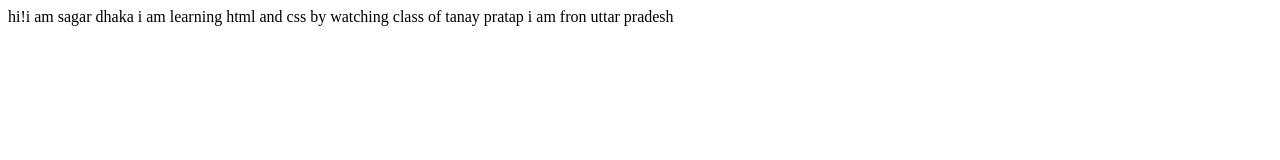
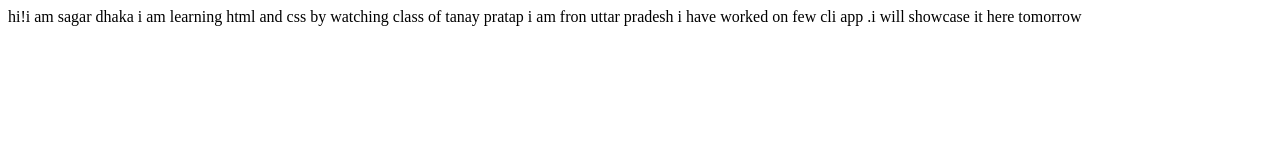
Before and after one commit to sagardhaka1995/sagardhakaportfolio-site, a plain HTML site: page index.html in a window 1280 px wide. Drawn offline with Linux system fonts and the light colour scheme.

Commit message:
update detail of project

```diff
--- a/index.html
+++ b/index.html
@@ -10,6 +10,7 @@
     hi!i am sagar dhaka
     i am learning html and css by watching class of tanay pratap
     i am fron uttar pradesh
+    i have worked on few cli app .i will showcase it here tomorrow
 
 
 </body>
```
